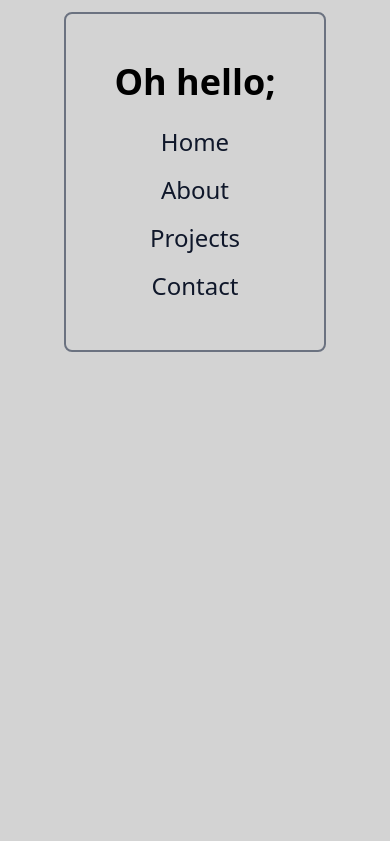
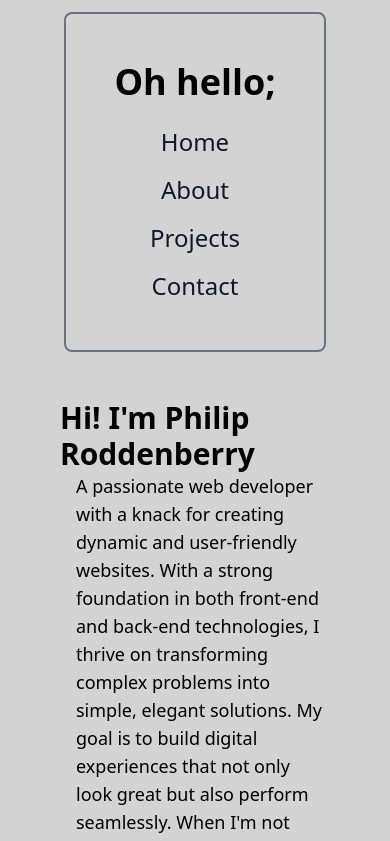
Before and after one commit to theboomiest/portfolio, a Next.js app: page / in a window 390 px wide. Shown: the top 841 px of the page. Built offline with nearby package versions, Linux system fonts and the light colour scheme.

Commit message:
fix minimum height of left column on page for breakpoints smaller than lg

```diff
--- a/src/app/components/About.js
+++ b/src/app/components/About.js
@@ -6,7 +6,7 @@ export default function About() {
             Hi! I&apos;m Philip Roddenberry
           </div>
           <div className="max-w-xl text-lg pl-4">
-          A passionate web developer with a knack for creating dynamic and user-friendly websites. With a strong foundation in both front-end and back-end technologies, I thrive on transforming complex problems into simple, elegant solutions. My goal is to build digital experiences that not only look great but also perform seamlessly. When I&apos;m not coding, you can find me exploring the latest tech trends or contributing to open-source projects.
+          A passionate web developer with a knack for creating dynamic and user-friendly websites. With a strong foundation in both front-end and back-end technologies, I thrive on transforming complex problems into simple, elegant solutions. My goal is to build digital experiences that not only look great but also perform seamlessly. When I&apos;m not coding, you can find me on a chessboard or getting lost in the mountains.
           </div>
         </div>
       </section>
--- a/src/app/components/Navbar.js
+++ b/src/app/components/Navbar.js
@@ -2,7 +2,7 @@
 
 export default function Navbar({ toggleSection }) {
   return (
-    <nav className="border-gray-500 border-2 bg-transparent transition-all duration-300 ease-in-out p-12 rounded-lg hover:shadow-lg hover:bg-white hover:bg-opacity-70 flex-initial space-y-6 md:space-y-10 fixed">
+    <nav className="border-gray-500 border-2 bg-transparent transition-all duration-300 ease-in-out p-12 rounded-lg hover:shadow-lg hover:bg-white hover:bg-opacity-70 flex-initial space-y-6 lg:space-y-10 fixed">
         <div className="font-semibold text-4xl lg:text-6xl xl:text-8xl">
             Oh hello;
         </div>
--- a/src/app/page.js
+++ b/src/app/page.js
@@ -32,12 +32,12 @@ export default function Home() {
   return (
     <main className="flex flex-col lg:flex-row min-h-screen lg:gap-x-16">
       {/* Left column: Navbar */}
-      <div className="w-full lg:sticky lg:top-1/2 lg:w-2/5 flex lg:items-center justify-center lg:justify-end max-h-screen h-screen">
+      <div className="w-full lg:sticky lg:top-1/2 lg:w-2/5 flex lg:items-center justify-center lg:justify-end max-h-screen lg:h-screen" style={{ minHeight: '340px' }}>
         <Navbar toggleSection={toggleSection} />
       </div>
 
       {/* Right column: Active Content */}
-      <div className="md:w-2/5 flex flex-col items-start justify-center p-4 lg:py-20">
+      <div className="lg:w-3/5 flex flex-col items-start justify-center p-4 lg:py-20">
         <div className={`section about ${visibleSections.about ? 'active' : 'inactive'}`}>
           <About />
         </div>
```
